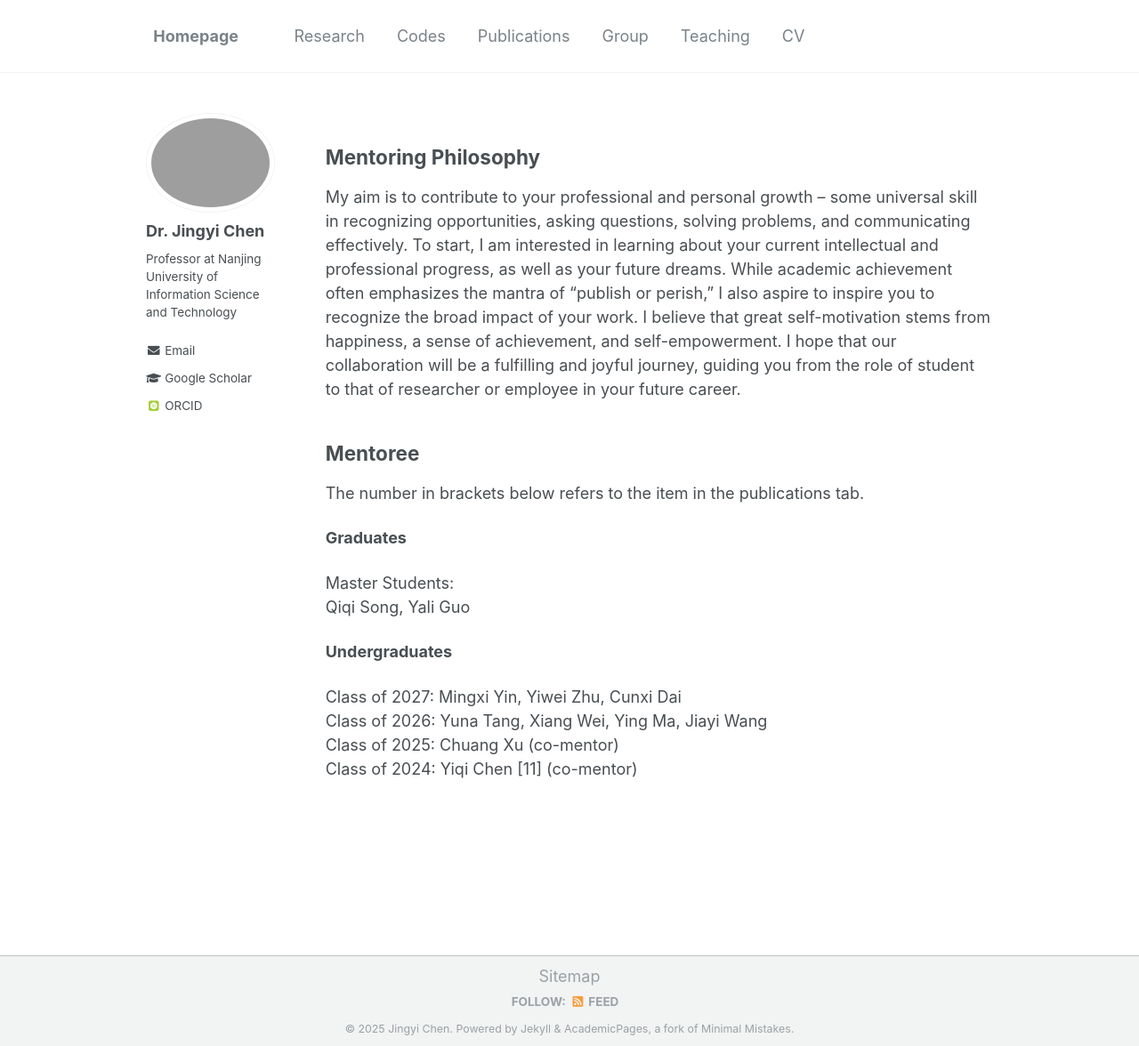
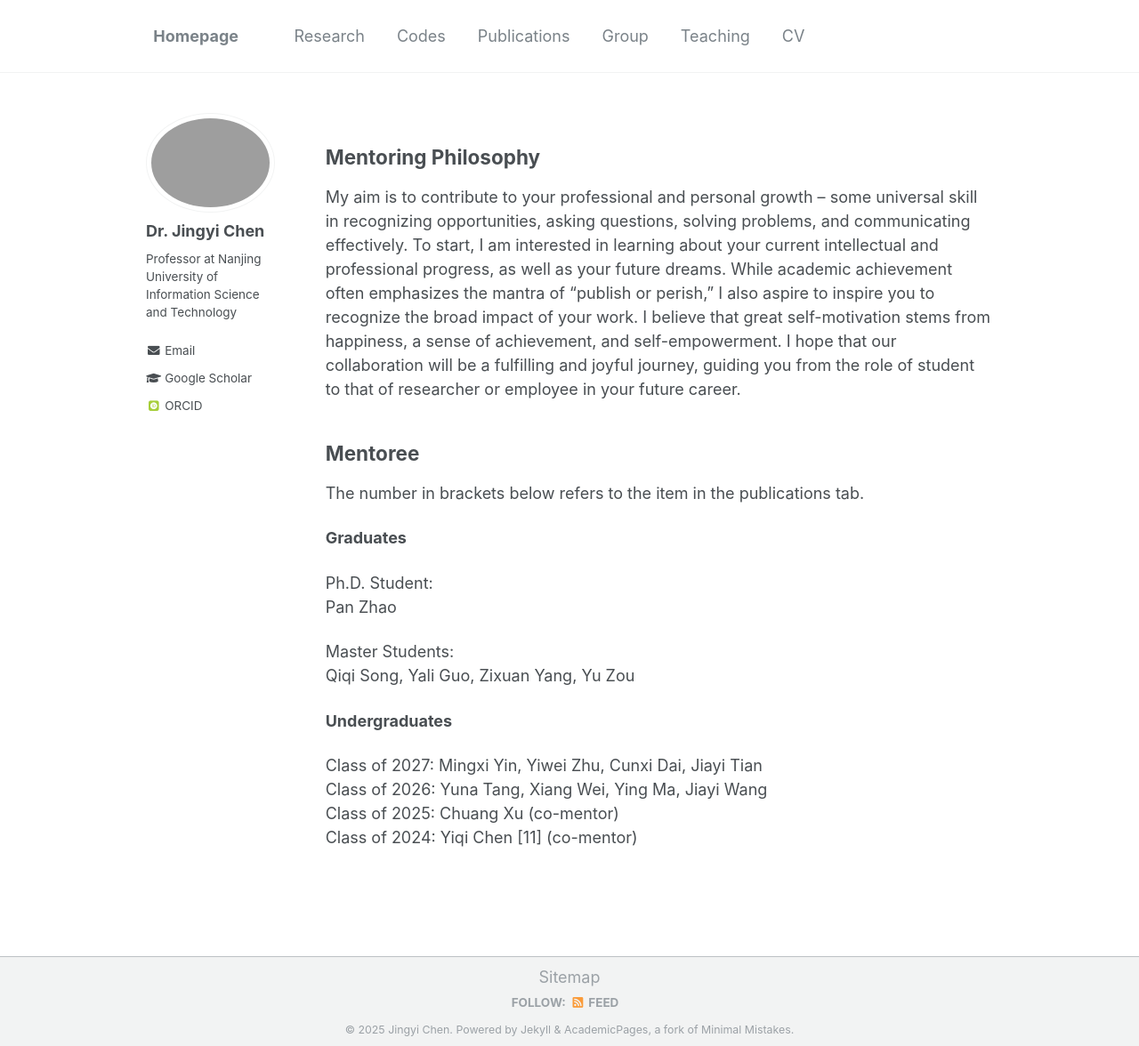
Before and after one commit to Jingyi-Chen/jingyi-chen.github.io, a Jekyll site: the page built from _pages/group.md, in a window 1280 px wide and 1176 px high. Shown: the whole window at 89% size. Built offline with Jekyll 4.4.1, drawn with Linux system fonts in a browser that asks for light colours; some web fonts are replaced.

Commit message:
Update group.md

```diff
--- a/_pages/group.md
+++ b/_pages/group.md
@@ -15,12 +15,15 @@ The number in brackets below refers to the item in the publications tab.
 
 **Graduates**
 
+Ph.D. Student:\
+Pan Zhao
+
 Master Students:\
-Qiqi Song, Yali Guo
+Qiqi Song, Yali Guo, Zixuan Yang, Yu Zou
 
 **Undergraduates**
 
-Class of 2027: Mingxi Yin, Yiwei Zhu, Cunxi Dai\
+Class of 2027: Mingxi Yin, Yiwei Zhu, Cunxi Dai, Jiayi Tian\
 Class of 2026: Yuna Tang, Xiang Wei, Ying Ma, Jiayi Wang\
 Class of 2025: Chuang Xu (co-mentor)\
 Class of 2024: Yiqi Chen [11] (co-mentor)
```
